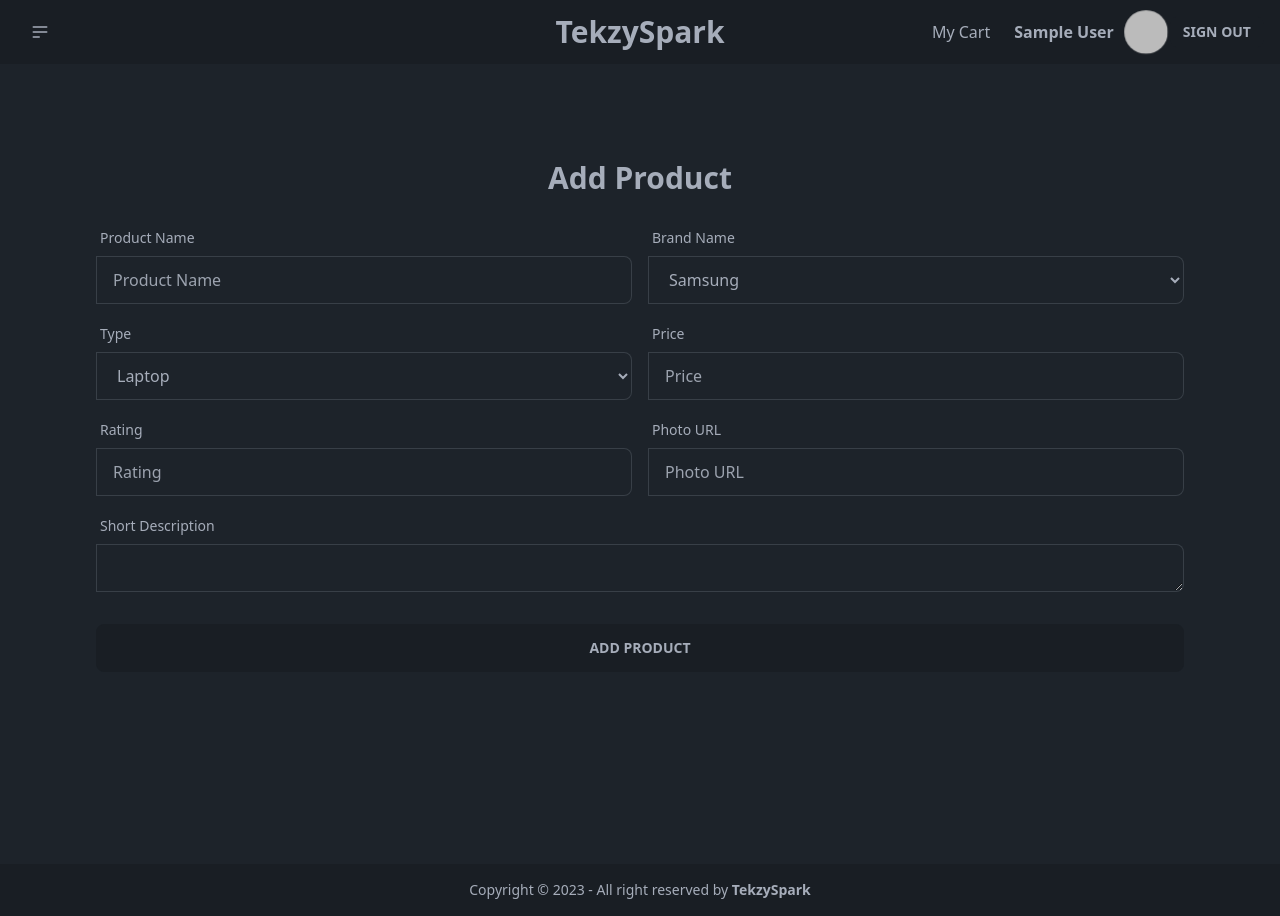
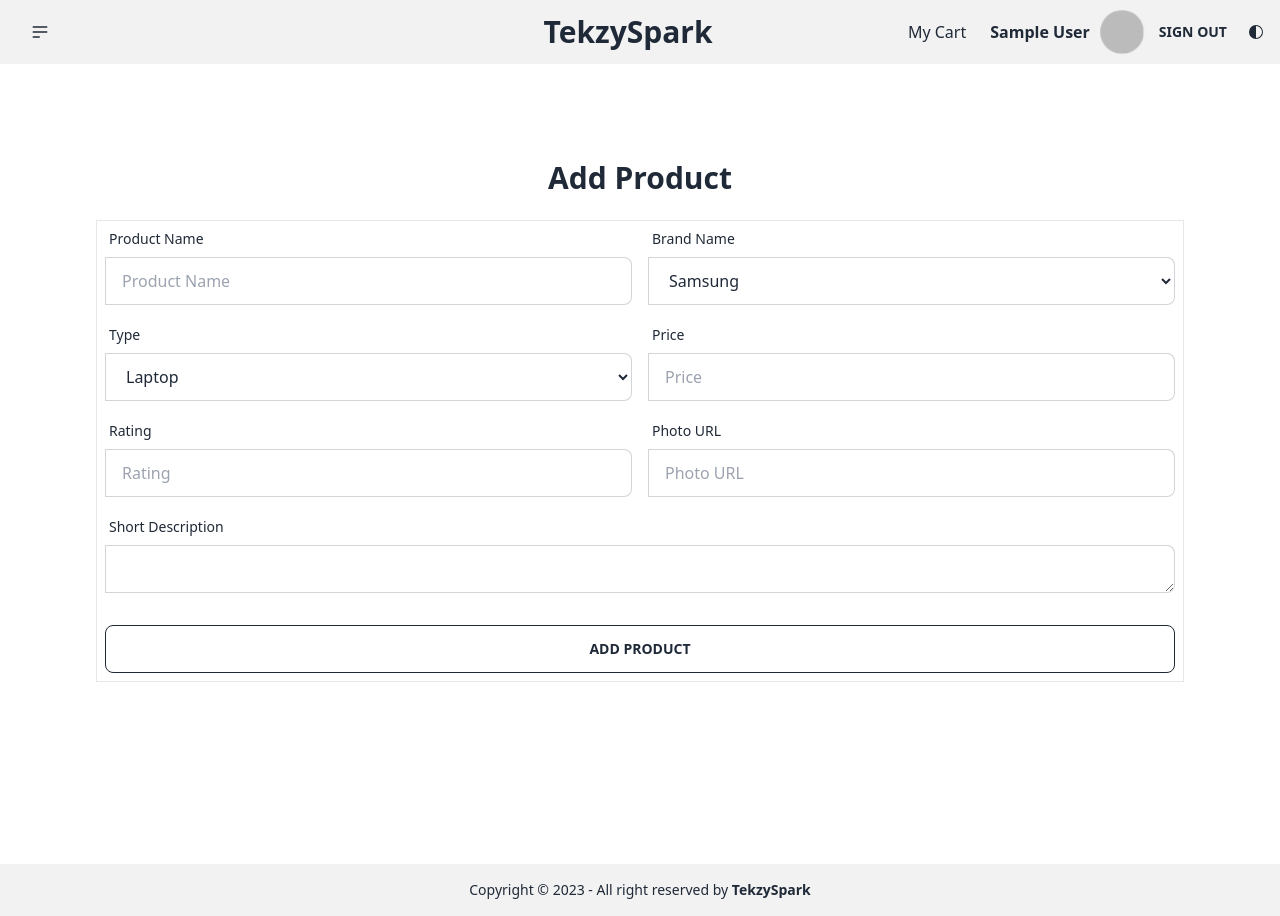
Before and after one commit to emurmudu/TekzySpark, a React (Vite) app: page /addProduct in a window 1280 px wide. Built offline with nearby package versions, Linux system fonts and the light colour scheme; no server answers; sample sign-in values are in the browser's storage.

Commit message:
Dark&Light toggle button completed

```diff
--- a/index.html
+++ b/index.html
@@ -1,5 +1,6 @@
 <!doctype html>
-<html data-theme="dark" lang="en">
+<!-- <html data-theme="dark" lang="en"> -->
+<html class="light" lang="en">
 
 <head>
   <meta charset="UTF-8" />
@@ -8,7 +9,7 @@
   <title>TekzySpark</title>
 </head>
 
-<body>
+<body class="dark:bg-zinc-900 dark:text-white">
   <div id="root"></div>
   <script type="module" src="/src/main.jsx"></script>
 </body>
--- a/src/Components/Brand/ProductDetails.jsx
+++ b/src/Components/Brand/ProductDetails.jsx
@@ -93,9 +93,9 @@ const ProductDetails = () => {
                                     </div>
                                 </div>
                                 <p className="text-justify">{product.description}</p>
-                                <div className="mt-4">
+                                <div className="mt-4 ">
                                     <button
-                                        className="btn btn-outline w-full"
+                                        className="btn btn-outline dark:btn-neutral dark:bg-gray-800 w-full"
                                         onClick={addToCart}
                                         disabled={isAddingToCart}
                                     >
--- a/src/Components/Footer/Footer.jsx
+++ b/src/Components/Footer/Footer.jsx
@@ -1,7 +1,7 @@
 
 const Footer = () => {
     return (
-        <footer className="footer footer-center p-4 bg-base-200">
+        <footer className="footer dark:text-gray-100 dark:bg-zinc-700 footer-center p-4 bg-base-200">
             <aside>
                 <p>Copyright © 2023 - All right reserved by <span className=" font-extrabold"><a href="#">TekzySpark</a></span></p>
             </aside>
--- a/src/Components/Forms/AddProduct.jsx
+++ b/src/Components/Forms/AddProduct.jsx
@@ -44,26 +44,26 @@ const AddProduct = () => {
 
 
     return (
-        <div className=" container mx-auto text-center">
-            <div className=" p-10 md:p-24">
+        <div className="  container mx-auto text-center">
+            <div className=" dark:bg-zinc-800  p-10 md:p-24">
                 <h1 className=" text-xl md:text-3xl font-extrabold mb-4 md:mb-6">Add Product</h1>
-                <form onSubmit={handleAddProduct}>
+                <form className="border px-2 pb-2" onSubmit={handleAddProduct}>
                     {/* product name & brand name row */}
                     <div className="flex flex-col md:flex-row mb-3 ">
                         <div className="form-control mb-3 md:mb-0 md:w-1/2">
                             <label className="label">
-                                <span className="label-text">Product Name</span>
+                                <span className="label-text dark:text-white ">Product Name</span>
                             </label>
                             <label className="input-group">
-                                <input type="text" name="name" placeholder="Product Name" className="input input-bordered w-full" />
+                                <input type="text" name="name" placeholder="Product Name" className="input input-bordered w-full dark:bg-zinc-700" />
                             </label>
                         </div>
                         <div className="form-control md:w-1/2 md:ml-4">
                             <label className="label">
-                                <span className="label-text">Brand Name</span>
+                                <span className="label-text dark:text-white ">Brand Name</span>
                             </label>
                             <label className="input-group">
-                                <select className="w-full input input-bordered" placeholder="Brand Name" name="brand" id="">
+                                <select className="w-full input input-bordered dark:bg-zinc-700" placeholder="Brand Name" name="brand" id="">
                                     <option value="Samsung">Samsung</option>
                                     <option value="Apple">Apple</option>
                                     <option value="Facebook">Facebook</option>
@@ -78,10 +78,10 @@ const AddProduct = () => {
                     <div className="flex flex-col md:flex-row mb-3">
                         <div className="form-control md:w-1/2 md:mb-0">
                             <label className="label">
-                                <span className="label-text">Type</span>
+                                <span className="label-text dark:text-white ">Type</span>
                             </label>
                             <label className="input-group">
-                                <select className="w-full input input-bordered" placeholder="Type" name="type" id="">
+                                <select className="w-full input input-bordered dark:bg-zinc-700" placeholder="Type" name="type" id="">
                                     <option value="Laptop">Laptop</option>
                                     <option value="Mobile">Mobile</option>
                                     <option value="Smart Watch">Smart Watch</option>
@@ -93,10 +93,10 @@ const AddProduct = () => {
                         </div>
                         <div className="form-control md:w-1/2 md:ml-4">
                             <label className="label">
-                                <span className="label-text">Price</span>
+                                <span className="label-text dark:text-white ">Price</span>
                             </label>
                             <label className="input-group">
-                                <input type="number" name="price" placeholder="Price" className="input input-bordered w-full" />
+                                <input type="number" name="price" placeholder="Price" className="input input-bordered w-full dark:bg-zinc-700" />
                             </label>
                         </div>
                     </div>
@@ -104,18 +104,18 @@ const AddProduct = () => {
                     <div className="flex flex-col md:flex-row mb-3">
                         <div className="form-control mb-3 md:mb-0 md:w-1/2">
                             <label className="label">
-                                <span className="label-text">Rating</span>
+                                <span className="label-text dark:text-white ">Rating</span>
                             </label>
                             <label className="input-group">
-                                <input type="number" name="rating" placeholder="Rating" min='1' max='5' className="input input-bordered w-full" />
+                                <input type="number" name="rating" placeholder="Rating" min='1' max='5' className="input input-bordered w-full dark:bg-zinc-700" />
                             </label>
                         </div>
                         <div className="form-control md:w-1/2 md:ml-4">
                             <label className="label">
-                                <span className="label-text">Photo URL</span>
+                                <span className="label-text dark:text-white ">Photo URL</span>
                             </label>
                             <label className="input-group">
-                                <input type="text" name="photo" placeholder="Photo URL" className="input input-bordered w-full" />
+                                <input type="text" name="photo" placeholder="Photo URL" className="input input-bordered w-full dark:bg-zinc-700" />
                             </label>
                         </div>
                     </div>
@@ -123,14 +123,14 @@ const AddProduct = () => {
                     <div className=" mb-8">
                         <div className="form-control w-full">
                             <label className="label">
-                                <span className="label-text">Short Description</span>
+                                <span className="label-text dark:text-white ">Short Description</span>
                             </label>
                             <label className="input-group">
-                                <textarea className="input input-bordered w-full" name="description" id="" cols="50" rows="4"></textarea>
+                                <textarea className="input input-bordered w-full dark:bg-zinc-700" name="description" id="" cols="50" rows="4"></textarea>
                             </label>
                         </div>
                     </div>
-                    <input type="submit" value="Add Product" className="btn btn-block" />
+                    <input type="submit" value="Add Product" className="btn btn-block dark:btn-neutral btn-outline" />
                 </form>
             </div>
         </div>
--- a/src/Components/Header/Navbar.jsx
+++ b/src/Components/Header/Navbar.jsx
@@ -1,10 +1,41 @@
-import { useContext } from "react";
+import { useContext, useEffect, useState } from "react";
 import { NavLink } from "react-router-dom";
 import { ToastContainer, toast } from "react-toastify";
 import 'react-toastify/dist/ReactToastify.css';
 import { AuthContext } from "../Providers/AuthProvider";
+import { VscColorMode } from 'react-icons/vsc';
 
 const Navbar = () => {
+    const [mode, setMode] = useState("light");
+    function toggleMode() {
+        const html = document.documentElement;
+        if (mode == "light") {
+            html.classList.add("dark");
+            setMode('dark');
+            localStorage.setItem("mode", "dark");
+        } else {
+            html.classList.remove("dark");
+            html.classList.add("light");
+            setMode("light");
+            localStorage.setItem("mode", "light");
+        }
+    }
+
+
+    useEffect(() => {
+        const currenMode = localStorage.getItem("mode") || "light";
+        if (currenMode) {
+            setMode(currenMode);
+        }
+        const html = document.documentElement
+        html.classList.add(currenMode);
+    }, []);
+
+
+
+
+
+
     const { user, logOut } = useContext(AuthContext);
 
     const handleLogOUt = () => {
@@ -29,13 +60,13 @@ const Navbar = () => {
     </>
 
     return (
-        <div className="navbar container bg-base-200 mx-auto px-4 ">
+        <div className="navbar bg-base-200 dark:text-gray-100 dark:bg-zinc-700 container mx-auto px-4 ">
             <div className="navbar-start">
-                <div className="dropdown font-bold">
+                <div className="dropdown font-bold  ">
                     <label tabIndex={0} className="btn btn-ghost btn-circle">
                         <svg xmlns="http://www.w3.org/2000/svg" className="h-5 w-5" fill="none" viewBox="0 0 24 24" stroke="currentColor"><path strokeLinecap="round" strokeLinejoin="round" strokeWidth="2" d="M4 6h16M4 12h16M4 18h7" /></svg>
                     </label>
-                    <ul tabIndex={0} className="menu menu-sm dropdown-content mt-3 z-[1] p-2 shadow bg-base-100 rounded-box w-52">
+                    <ul tabIndex={0} className="menu menu-sm dropdown-content mt-3 z-[1] p-2 shadow dark:text-gray-100 dark:bg-zinc-700 bg-base-100 rounded-box w-52">
                         {navLinks}
                     </ul>
                 </div>
@@ -65,6 +96,12 @@ const Navbar = () => {
                         </NavLink>
                 }
             </div>
+            {/* <div className="fixed top-11 right-10"> */}
+            <div className="ml-2">
+                <button className="text-right" onClick={toggleMode}>
+                    <VscColorMode />
+                </button>
+            </div>
         </div>
     );
 };
--- a/tailwind.config.js
+++ b/tailwind.config.js
@@ -1,6 +1,8 @@
 /** @type {import('tailwindcss').Config} */
 
+
 export default {
+  darkMode: 'class',
   content: [
     "./index.html",
     "./src/**/*.{js,ts,jsx,tsx}",
@@ -11,7 +13,7 @@ export default {
 
   },
   plugins: [require("daisyui")],
-  daisyui: {
-    themes: ["light", "dark", "cupcake"],
-  },
+  // daisyui: {
+  //   themes: ["light", "dark", "cupcake"],
+  // },
 }
```
Also changed, not shown: src/Components/Brand/BrandDetails.jsx (+18 -9 lines), src/Components/Forms/UpdateProduct.jsx (+16 -16 lines), src/Components/Pages/Home.jsx (+6 -1 lines), src/Components/Pages/MyCart.jsx (+6 -6 lines), src/Components/Users/SignIn.jsx (+6 -6 lines), src/Components/Users/SignUp.jsx (+8 -8 lines).
